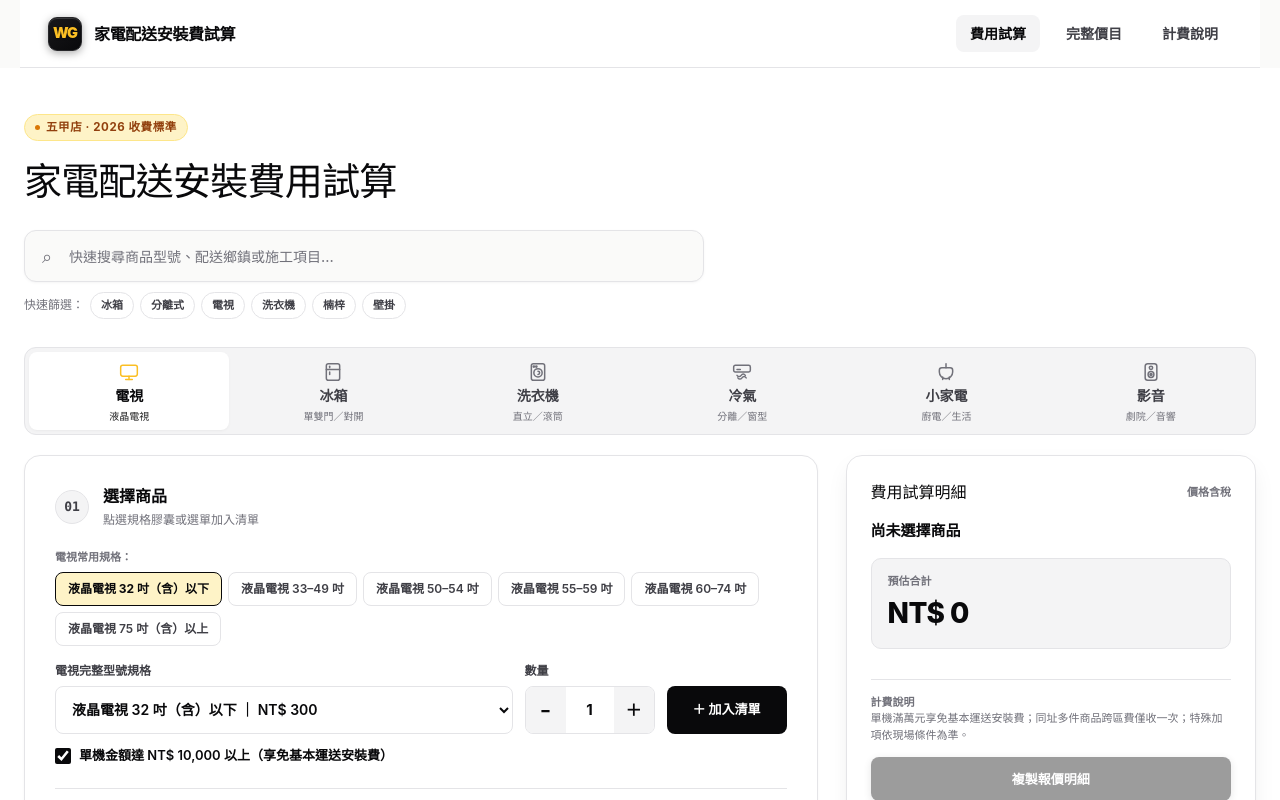
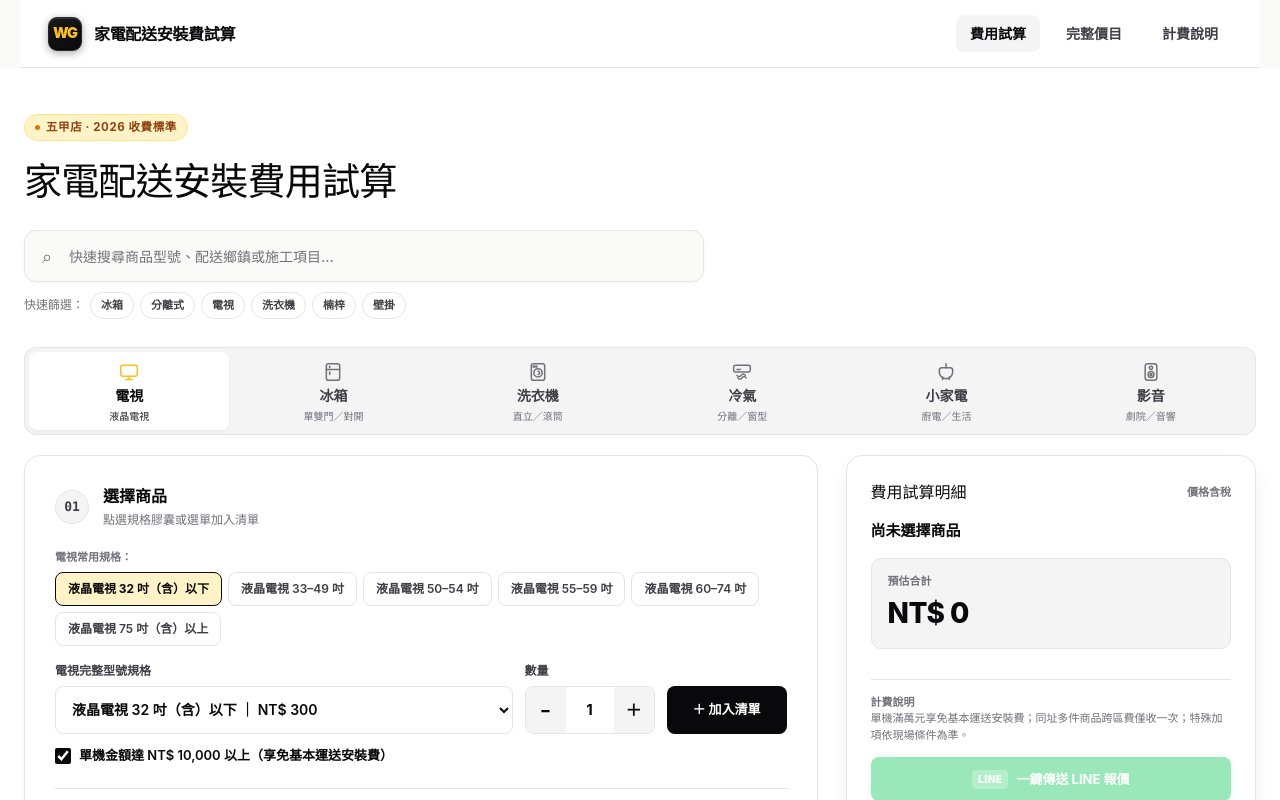
Before and after one commit to lalawgwg99/WGapp, a Next.js app: page / in a window 1280 px wide. Shown: the top 800 px of the page. Built offline with nearby package versions, Linux system fonts and the light colour scheme.

Commit message:
實裝【一鍵傳送至 LINE 報價】功能，帶入排版工整之五甲店報價單

```diff
--- a/app/globals.css
+++ b/app/globals.css
@@ -474,11 +474,22 @@ main { width: 100%; overflow-x: clip; }
 .estimate-actions button {
   min-height: 44px; border-radius: 8px; font-size: 13px; font-weight: 700; cursor: pointer; transition: all .15s ease;
 }
+.estimate-actions .share-line-btn {
+  background: #06c755; color: #ffffff; border: 0;
+  box-shadow: 0 2px 8px rgba(6, 199, 85, 0.28);
+  display: inline-flex; align-items: center; justify-content: center; gap: 8px;
+}
+.estimate-actions .share-line-btn:hover { background: #05b34c; }
+.estimate-actions .share-line-btn:disabled { opacity: .4; cursor: not-allowed; }
+.line-icon-badge {
+  background: rgba(255, 255, 255, 0.25); color: #ffffff; font-size: 10px; font-weight: 900;
+  letter-spacing: 0.05em; padding: 2px 6px; border-radius: 4px;
+}
 .estimate-actions .copy-quote { background: #09090b; color: #ffffff; border: 0; box-shadow: 0 2px 8px rgba(0, 0, 0, 0.25); }
 .estimate-actions .copy-quote:hover { background: #18181b; }
 .estimate-actions .copy-quote:disabled { opacity: .4; cursor: not-allowed; }
-.estimate-actions button:not(.copy-quote) { background: transparent; border: 1px solid var(--border-subtle); color: var(--text-secondary); }
-.estimate-actions button:not(.copy-quote):hover { background: var(--bg-surface-subtle); color: var(--text-primary); }
+.estimate-actions button:not(.copy-quote):not(.share-line-btn) { background: transparent; border: 1px solid var(--border-subtle); color: var(--text-secondary); }
+.estimate-actions button:not(.copy-quote):not(.share-line-btn):hover { background: var(--bg-surface-subtle); color: var(--text-primary); }
 
 /* 完整價目表 (Stripe / Linear Table Style) */
 .fees-section { max-width: 1240px; margin: 0 auto; padding: 80px 28px; }
--- a/app/page.tsx
+++ b/app/page.tsx
@@ -408,32 +408,44 @@ export default function Home() {
   const hasQuoteItems = selectedArea.fee === null || selectedExtraRows.some((row) => row.item.price === null);
   const hasEstimateItems = cartRows.length > 0 || selectedExtraRows.length > 0;
 
+  const getQuoteText = () => {
+    const lines = [
+      "📋【五甲店 · 家電配送安裝試算明細】",
+      `📍 配送地點：${selectedArea.place}`,
+      `🏢 搬運方式：${noElevator ? `無電梯 ${floor} 樓` : "有電梯（免樓層費）"}`,
+      "─────────────────",
+      ...cartRows.map(({ item, qty, isOver10k: item10k }) => `▫️ 商品：${item.name} × ${qty} → ${item10k ? "NT$ 0 (單機滿萬·免基本費)" : money((item.price ?? 0) * qty)}`),
+      ...(cartRows.length ? [
+        `▫️ 跨區費：${selectedArea.fee === null ? "另議" : money(areaTotal)}（同址一次）`,
+        ...(stairTotal > 0 ? [`▫️ 樓層搬運費：${money(stairTotal)}`] : []),
+      ] : []),
+      ...selectedExtraRows.map(({ item, qty }) => `▫️ 加項：${item.name} × ${qty} → ${item.price === null ? "另議" : money(item.price * qty)}`),
+      "─────────────────",
+      `💰 ${hasQuoteItems ? "已知費用合計" : "預估合計"}：${money(total)}`,
+      ...(discountTotal > 0 ? [`🎉 已享滿萬免運折抵：${money(discountTotal)}`] : []),
+      ...(hasQuoteItems ? ["⚠️ 提醒：另議項目未計入合計，依現場評估為準"] : []),
+      "",
+      "※ 本試算結果供參考，實際收費以門市合約與現場施工為準。",
+    ];
+    return lines.join("\n");
+  };
+
   const copyEstimate = async () => {
-    const lines = [
-      "【家電配送安裝試算明細】",
-      `配送地點：${selectedArea.place}`,
-      `搬運方式：${noElevator ? `無電梯 ${floor} 樓` : "有電梯（免樓層費）"}`,
-      "",
-      ...cartRows.map(({ item, qty, isOver10k: item10k }) => `商品｜${item.name} × ${qty}｜${item10k ? "NT$ 0 (單機滿萬·免基本費)" : money((item.price ?? 0) * qty)}`),
-      ...(cartRows.length ? [
-        `跨區費｜${selectedArea.fee === null ? "另議" : money(areaTotal)}`,
-        ...(stairTotal > 0 ? [`樓層搬運費｜${money(stairTotal)}`] : []),
-      ] : []),
-      ...selectedExtraRows.map(({ item, qty }) => `加項｜${item.name} × ${qty}｜${item.price === null ? "另議" : money(item.price * qty)}`),
-      "",
-      `${hasQuoteItems ? "已知費用合計" : "預估合計"}｜${money(total)}`,
-      ...(discountTotal > 0 ? [`已享滿萬免運折抵｜${money(discountTotal)}`] : []),
-      ...(hasQuoteItems ? ["提醒｜另議項目未計入合計"] : []),
-      "實際收費以門市與現場施工評估為準。",
-    ];
-
+    const text = getQuoteText();
     try {
-      await navigator.clipboard.writeText(lines.join("\n"));
+      await navigator.clipboard.writeText(text);
       setCopyStatus("copied");
     } catch {
       setCopyStatus("error");
     }
     window.setTimeout(() => setCopyStatus("idle"), 2200);
+  };
+
+  const shareToLine = () => {
+    if (!hasEstimateItems) return;
+    const text = getQuoteText();
+    const lineUrl = `https://line.me/R/msg/text/?${encodeURIComponent(text)}`;
+    window.open(lineUrl, "_blank");
   };
 
   const handleAddFromTable = (item: FeeItem) => {
@@ -773,8 +785,16 @@ export default function Home() {
               <div className="estimate-footer">
                 <p><b>計費說明</b><br />單機滿萬元享免基本運送安裝費；同址多件商品跨區費僅收一次；特殊加項依現場條件為準。</p>
                 <div className="estimate-actions">
-                  <button className="copy-quote" onClick={copyEstimate} disabled={!hasEstimateItems}>{copyStatus === "copied" ? "已複製明細 ✓" : copyStatus === "error" ? "複製失敗，請重試" : "複製報價明細"}</button>
-                  <button onClick={() => { setCart({}); setOver10kMap({}); setQuantity(1); setArea(areaOptions[0].value); setNoElevator(false); setFloor(3); setSelectedExtras({}); setCopyStatus("idle"); }}>清空清單</button>
+                  <button type="button" className="share-line-btn" onClick={shareToLine} disabled={!hasEstimateItems}>
+                    <span className="line-icon-badge" aria-hidden="true">LINE</span>
+                    一鍵傳送 LINE 報價
+                  </button>
+                  <button type="button" className="copy-quote" onClick={copyEstimate} disabled={!hasEstimateItems}>
+                    {copyStatus === "copied" ? "已複製明細 ✓" : copyStatus === "error" ? "複製失敗，請重試" : "複製報價明細"}
+                  </button>
+                  <button type="button" onClick={() => { setCart({}); setOver10kMap({}); setQuantity(1); setArea(areaOptions[0].value); setNoElevator(false); setFloor(3); setSelectedExtras({}); setCopyStatus("idle"); }}>
+                    清空清單
+                  </button>
                 </div>
               </div>
             </aside>
```
